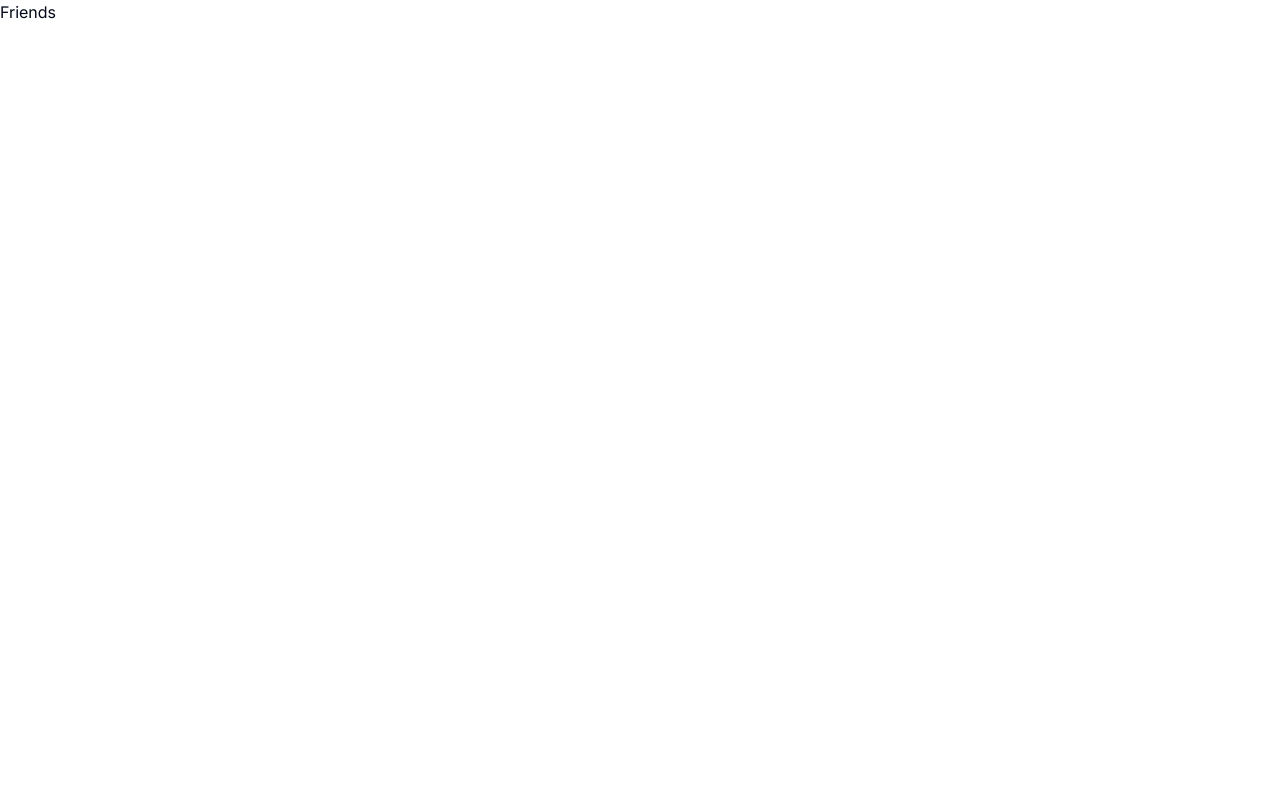
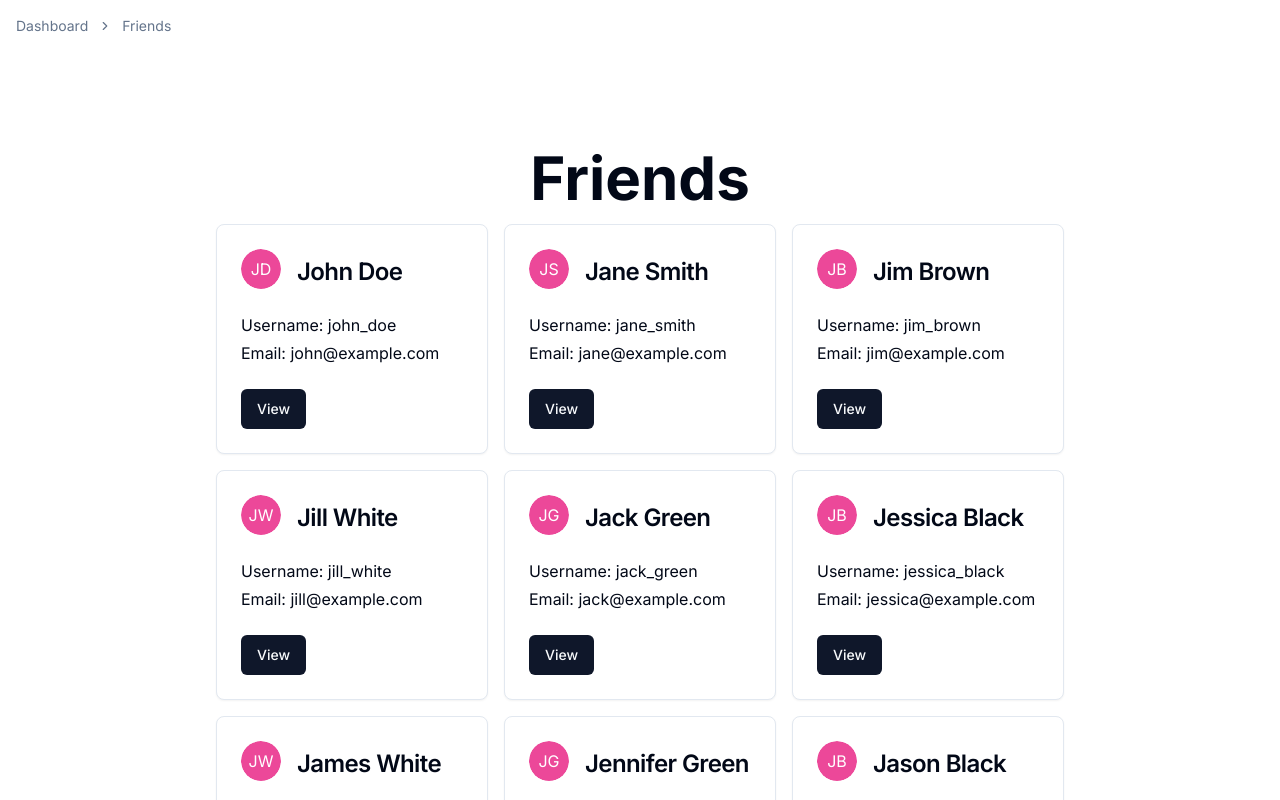
Before and after one commit to tcb1978/cs-social, a Next.js app: page /friends in a window 1280 px wide. Shown: the top 800 px of the page. Built offline with nearby package versions, Linux system fonts and the light colour scheme.

Commit message:
friends page layout

```diff
--- a/src/app/friends/page.tsx
+++ b/src/app/friends/page.tsx
@@ -1,11 +1,24 @@
 import type { FC } from 'react';
+import { getFriends } from '@/services/friends/getFriends';
+import Friends from '@/components/friends/Friends';
+import { NavigationLabel } from '@/configs/navigation';
+import NothingFound from '@/components/NothingFound';
 
-interface PageProps {
+const Page: FC = async (): Promise<JSX.Element> => {
+  const friends = await getFriends();
 
-}
+  if (!friends) {
+    return (
+      <NothingFound
+        label={NavigationLabel.Friends}
+        messageing='No friends found'
+      />
+    );
+  }
 
-const Page: FC<PageProps> = ({ }) => {
-  return (<div>Friends</div>);
+  return (
+    <Friends friends={friends} />
+  );
 };
 
 export default Page;
--- /dev/null
+++ b/src/components/NothingFound.tsx
@@ -0,0 +1,34 @@
+import { NavigationHref, NavigationLabel } from '@/configs/navigation';
+import Link from 'next/link';
+import type { FC } from 'react';
+import { Button } from './vendor/shadcn/Button';
+
+interface NothingFoundProps {
+  label: string;
+  messageing: string;
+}
+
+const NothingFound: FC<NothingFoundProps> = ({
+  label,
+  messageing
+}) => {
+  return (
+    <main className="flex min-h-screen flex-col items-center gap-4 p-24">
+      <h1 className="text-6xl font-bold">
+        {label}
+      </h1>
+      <p>{messageing}</p>
+      <Link
+        href={{
+          pathname: `${NavigationHref.Dashboard}`,
+        }}
+      >
+        <Button>
+          {NavigationLabel.Dashboard}
+        </Button>
+      </Link>
+    </main>
+  );
+};
+
+export default NothingFound;
--- /dev/null
+++ b/src/components/friends/Friends.tsx
@@ -0,0 +1,86 @@
+import { Friend } from '../../services/friends/getFriends';
+import type { FC } from 'react';
+import {
+  Breadcrumb,
+  BreadcrumbItem,
+  BreadcrumbLink,
+  BreadcrumbList,
+  BreadcrumbSeparator,
+} from '@/components/vendor/shadcn/BreadCrumb';
+import { NavigationHref, NavigationLabel } from '@/configs/navigation';
+import { Button } from '@/components/vendor/shadcn/Button';
+import { Card, CardHeader, CardTitle, CardContent, CardFooter } from '@/components/vendor/shadcn/Card';
+
+import Link from 'next/link';
+import { Avatar, AvatarFallback, AvatarImage } from '@/components/vendor/shadcn/Avatar';
+
+interface FriendProps {
+  friends: Friend[];
+}
+
+const Friends: FC<FriendProps> = ({
+  friends,
+}): JSX.Element => {
+
+  return (
+    <>
+      <Breadcrumb className='p-4'>
+        <BreadcrumbList>
+          <BreadcrumbItem>
+            <BreadcrumbLink href={`${NavigationHref.Dashboard}`}>
+              {NavigationLabel.Dashboard}
+            </BreadcrumbLink>
+          </BreadcrumbItem>
+          <BreadcrumbSeparator />
+          <BreadcrumbItem>
+            <BreadcrumbLink href={`${NavigationHref.Friends}`}>
+              {NavigationLabel.Friends}
+            </BreadcrumbLink>
+          </BreadcrumbItem>
+        </BreadcrumbList>
+      </Breadcrumb>
+      <main className="flex min-h-screen flex-col items-center gap-4 p-24">
+        <h1 className="text-6xl font-bold">{NavigationLabel.Friends}</h1>
+        <section className='w-full flex justify-center gap-4'>
+          <ul className='flex flex-col md:flex-wrap md:flex-row gap-4 justify-center'>
+            {friends.map((friend) => (
+              <li key={friend.id} className='sm:w-full md:w-1/4'>
+                <Card>
+                  <CardHeader className='flex gap-4 flex-row items-center'>
+                    <Avatar>
+                      <AvatarImage src='' alt='@shadcn' />
+                      <AvatarFallback className='text-white bg-pink-500'>
+                        {friend.name.first[0]}{friend.name.last[0]}
+                      </AvatarFallback>
+                    </Avatar>
+                    <CardTitle>{friend.name.first} {friend.name.last}</CardTitle>
+                  </CardHeader>
+                  <CardContent className='flex flex-col gap-1'>
+                    <p>Username: {friend.username}</p>
+                    <p>Email: {friend.email}</p>
+                  </CardContent>
+                  <CardFooter>
+                    <Link
+                      href={{
+                        pathname: `${NavigationHref.Friends}/${friend.id}`,
+                        query: {
+                          firstName: friend.name.first,
+                          lastName: friend.name.last,
+                          userName: friend.username,
+                        }
+                      }}
+                    >
+                      <Button>View</Button>
+                    </Link>
+                  </CardFooter>
+                </Card>
+              </li>
+            ))}
+          </ul>
+        </section>
+      </main>
+    </>
+  );
+};
+
+export default Friends;
--- /dev/null
+++ b/src/components/vendor/shadcn/BreadCrumb.tsx
@@ -0,0 +1,115 @@
+import * as React from 'react';
+import { Slot } from '@radix-ui/react-slot';
+import { ChevronRight, MoreHorizontal } from 'lucide-react';
+
+import { cn } from '../../../lib/combineClassNames';
+
+const Breadcrumb = React.forwardRef<
+  HTMLElement,
+  React.ComponentPropsWithoutRef<'nav'> & {
+    separator?: React.ReactNode;
+  }
+>(({ ...props }, ref) => <nav ref={ref} aria-label='breadcrumb' {...props} />);
+Breadcrumb.displayName = 'Breadcrumb';
+
+const BreadcrumbList = React.forwardRef<
+  HTMLOListElement,
+  React.ComponentPropsWithoutRef<'ol'>
+>(({ className, ...props }, ref) => (
+  <ol
+    ref={ref}
+    className={cn(
+      'flex flex-wrap items-center gap-1.5 break-words text-sm text-muted-foreground sm:gap-2.5',
+      className
+    )}
+    {...props}
+  />
+));
+BreadcrumbList.displayName = 'BreadcrumbList';
+
+const BreadcrumbItem = React.forwardRef<
+  HTMLLIElement,
+  React.ComponentPropsWithoutRef<'li'>
+>(({ className, ...props }, ref) => (
+  <li
+    ref={ref}
+    className={cn('inline-flex items-center gap-1.5', className)}
+    {...props}
+  />
+));
+BreadcrumbItem.displayName = 'BreadcrumbItem';
+
+const BreadcrumbLink = React.forwardRef<
+  HTMLAnchorElement,
+  React.ComponentPropsWithoutRef<'a'> & {
+    asChild?: boolean;
+  }
+>(({ asChild, className, ...props }, ref) => {
+  const Comp = asChild ? Slot : 'a';
+
+  return (
+    <Comp
+      ref={ref}
+      className={cn('transition-colors hover:text-foreground', className)}
+      {...props}
+    />
+  );
+});
+BreadcrumbLink.displayName = 'BreadcrumbLink';
+
+const BreadcrumbPage = React.forwardRef<
+  HTMLSpanElement,
+  React.ComponentPropsWithoutRef<'span'>
+>(({ className, ...props }, ref) => (
+  <span
+    ref={ref}
+    role='link'
+    aria-disabled='true'
+    aria-current='page'
+    className={cn('font-normal text-foreground', className)}
+    {...props}
+  />
+));
+BreadcrumbPage.displayName = 'BreadcrumbPage';
+
+const BreadcrumbSeparator = ({
+  children,
+  className,
+  ...props
+}: React.ComponentProps<'li'>) => (
+  <li
+    role='presentation'
+    aria-hidden='true'
+    className={cn('[&>svg]:size-3.5', className)}
+    {...props}
+  >
+    {children ?? <ChevronRight />}
+  </li>
+);
+BreadcrumbSeparator.displayName = 'BreadcrumbSeparator';
+
+const BreadcrumbEllipsis = ({
+  className,
+  ...props
+}: React.ComponentProps<'span'>) => (
+  <span
+    role='presentation'
+    aria-hidden='true'
+    className={cn('flex h-9 w-9 items-center justify-center', className)}
+    {...props}
+  >
+    <MoreHorizontal className='h-4 w-4' />
+    <span className='sr-only'>More</span>
+  </span>
+);
+BreadcrumbEllipsis.displayName = 'BreadcrumbElipssis';
+
+export {
+  Breadcrumb,
+  BreadcrumbList,
+  BreadcrumbItem,
+  BreadcrumbLink,
+  BreadcrumbPage,
+  BreadcrumbSeparator,
+  BreadcrumbEllipsis,
+};
```
